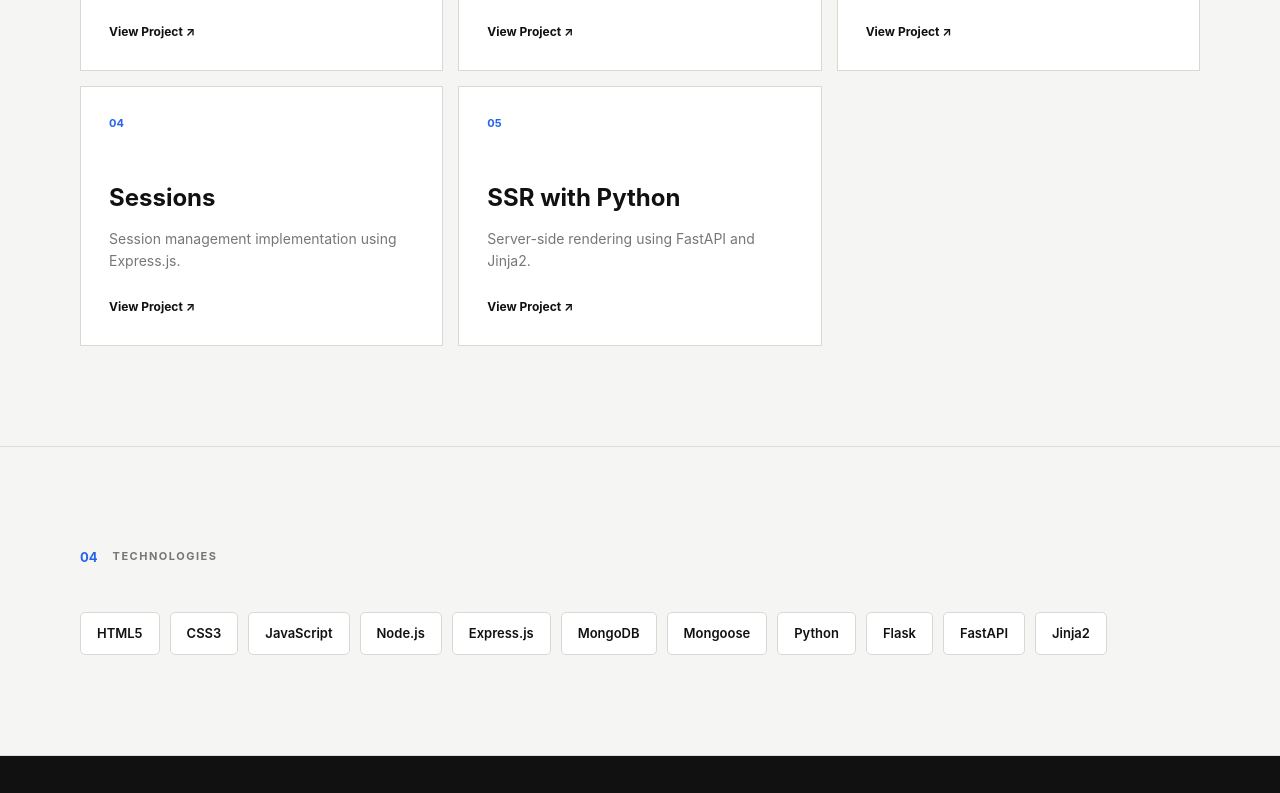
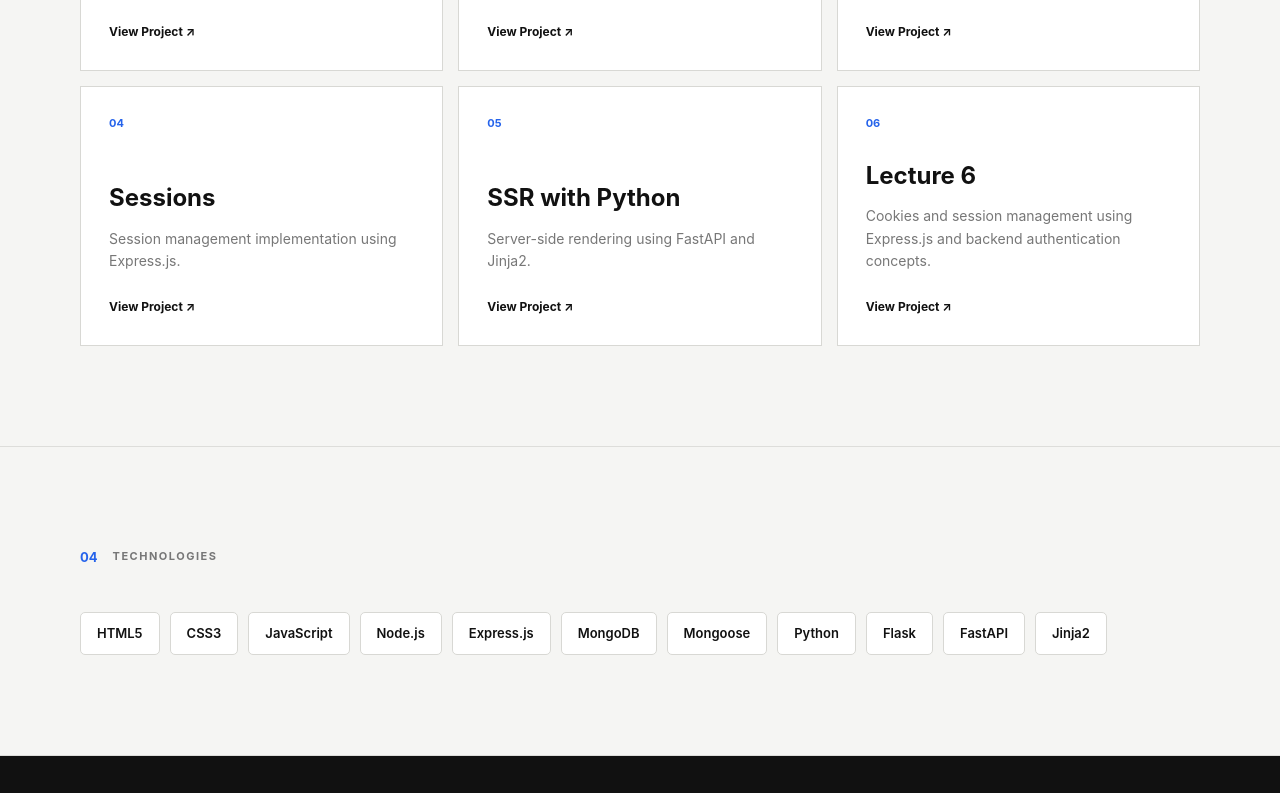
Before and after one commit to anujsharma32/anujsharma32.github.io, a plain HTML site: page index.html in a window 1280 px wide. Shown: the part 2775-3568 px from the top of the page. Drawn offline with Linux system fonts and the light colour scheme.

Commit message:
Add Lecture 6 project link and description
Added a new project section for Lecture 6 on cookies and session management.

```diff
--- a/index.html
+++ b/index.html
@@ -713,6 +713,34 @@
 
                 </a>
 
+                                <!-- Lecture 6 -->
+
+                <a
+                    href="https://github.com/anujsharma32/Backend-Development/tree/main/Theory/Lecture-6"
+                    target="_blank"
+                    rel="noopener noreferrer"
+                    class="project"
+                >
+
+                    <div class="project-number">
+                        06
+                    </div>
+
+                    <h3>
+                        Lecture 6
+                    </h3>
+
+                    <p>
+                        Cookies and session management using
+                        Express.js and backend authentication concepts.
+                    </p>
+
+                    <span>
+                        View Project ↗
+                    </span>
+
+                </a>
+
 
             </div>
 
```
